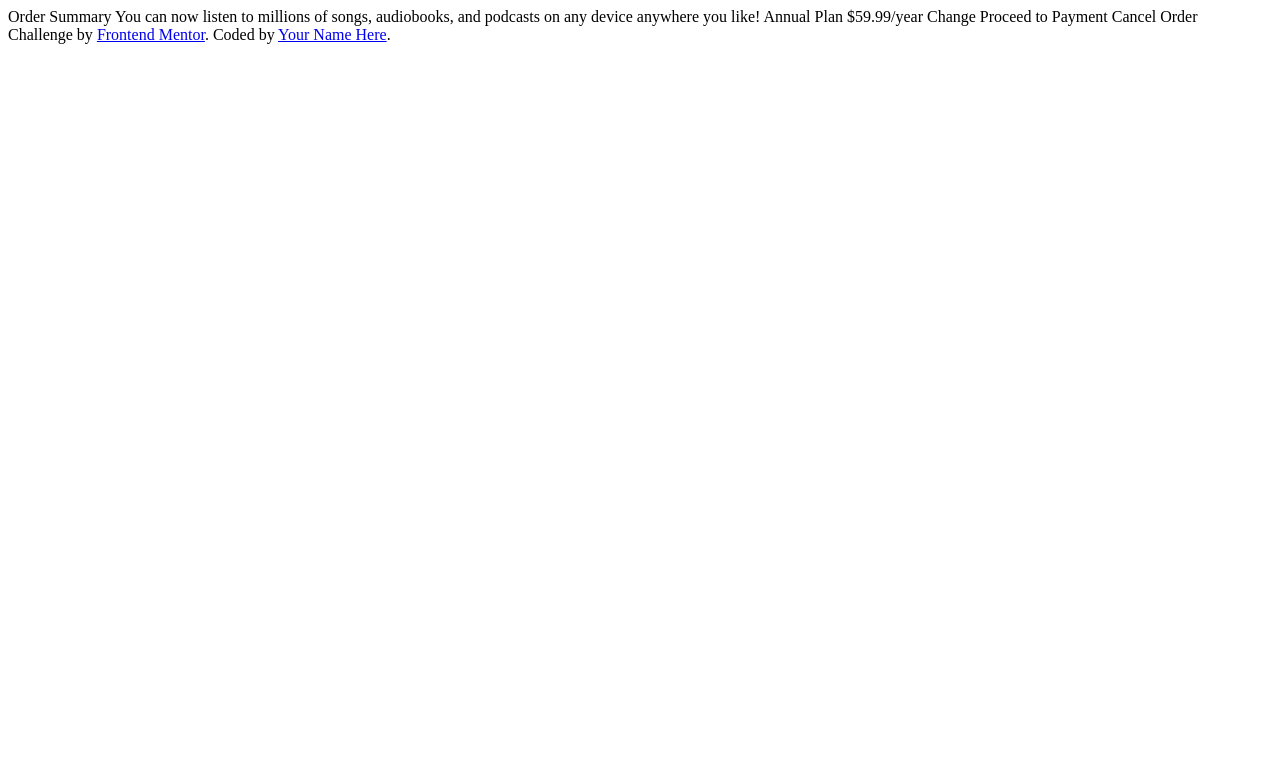
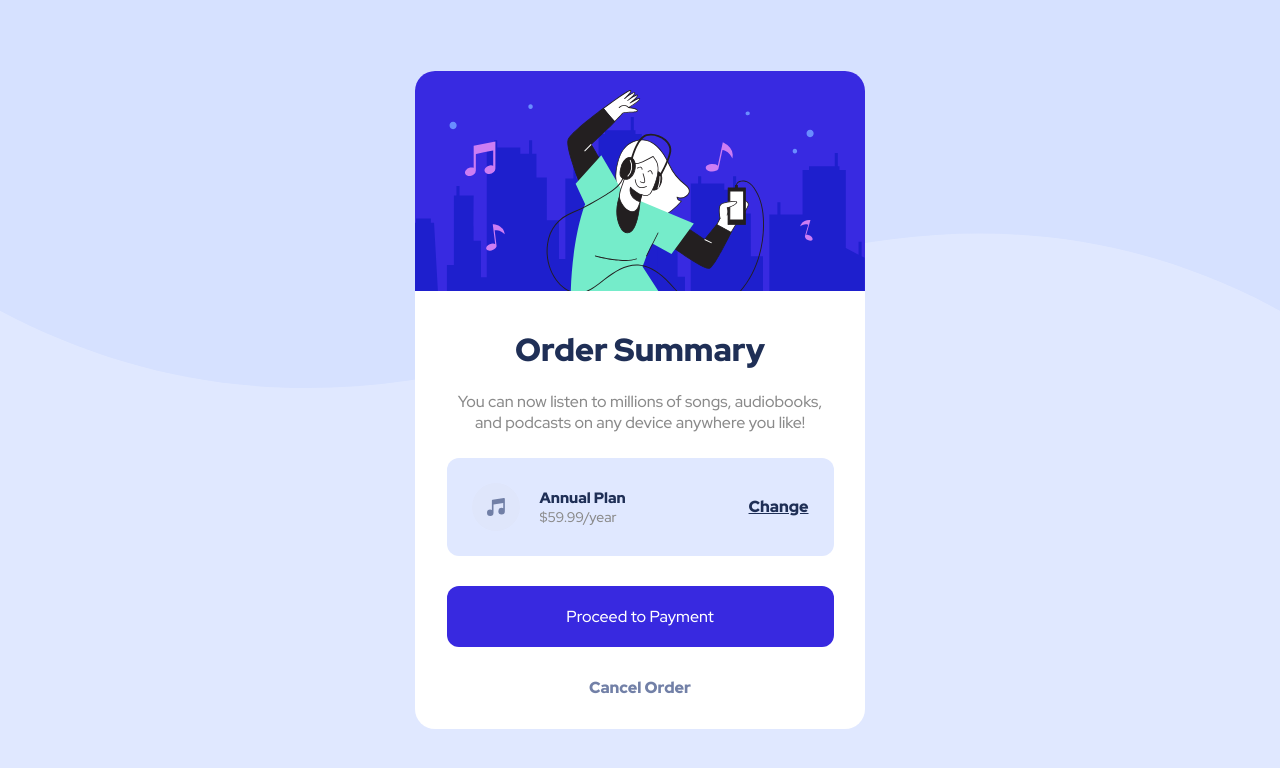
Before and after one commit to georgeuyi/georgeuyi, a plain HTML site: page index.html in a window 1280 px wide. Drawn offline with Linux system fonts and the light colour scheme; files that its build step writes are made by us from their sources.

Commit message:
final work

```diff
--- a/index.html
+++ b/index.html
@@ -6,26 +6,49 @@
  <link rel="icon" type="image/png" sizes="32x32" href="./images/favicon-32x32.png">
   <title>Frontend Mentor | Order summary card</title>
   <link rel="stylesheet" href="style.css">
-
 </head>
 <body>
 
-  Order Summary
 
-  You can now listen to millions of songs, audiobooks, and podcasts on any
+<div class="container">
+  <div class="hero">
+    <img src="images/illustration-hero.svg" alt="hero image">
+  </div>
+  <div class="text-content">
+    <h2 class="title">
+      Order Summary
+    </h2>
+    <p class="subtitle">
+      You can now listen to millions of songs, audiobooks, and podcasts on any
   device anywhere you like!
+    </p>
+    <div class="plan-box">
+      <div class="plan-box-left">
+        <img src="images/icon-music.svg" alt="">
+      <div>
+        <h5>Annual Plan</h5>
+        <p>$59.99/year</p>
+      </div>
+      </div>
+      <a href="#">Change</a>
+    </div>
+    <a href="#" class="proceed-btn">Proceed to Payment</a>
+    <a href="#" class="cancel-btn">Cancel Order</a>
+  </div>
+</div>
 
-  Annual Plan
-  $59.99/year
 
-  Change
 
-  Proceed to Payment
-  Cancel Order
 
-  <div class="attribution">
-    Challenge by <a href="https://www.frontendmentor.io?ref=challenge" target="_blank">Frontend Mentor</a>.
-    Coded by <a href="#">Your Name Here</a>.
-  </div>
+
+
+
+
+
+
+
+
+
+
 </body>
 </html>
--- /dev/null
+++ b/style.css
@@ -0,0 +1,116 @@
+@import url('https://fonts.googleapis.com/css2?family=Red+Hat+Display:wght@500;700;900&display=swap');
+
+*{
+margin: 0;
+padding: 0;
+box-sizing: border-box;
+}
+
+
+body {
+  font-family: 'Red Hat Display',
+  sans-serif;
+  min-height: 100vh;
+  background-image: url(images/pattern-background-desktop.svg);
+  background-repeat: no-repeat;
+  background-size: contain;
+  background-size: contain;
+  background-color:  hsl(225, 100%, 94%);
+  position: relative;
+  font-size: 16px;
+}
+
+.container {
+  position: absolute;
+  left: 50%;
+  top: 50%;
+  transform: translate(-50%, -50%);
+  max-width: 450px;
+  background-color: white;
+  border-radius: 20px;
+  overflow: hidden;
+}
+
+.text-content {
+  padding: 7%;
+  text-align: center;
+}
+
+.title {
+  color: hsl(223, 47%, 23%);
+  font-weight: 900;
+  font-size: 32px;
+  margin-bottom: 20px;
+}
+
+.subtitle{
+  color: #8a8a8a;
+  margin-bottom: 25px;
+}
+
+.plan-box{
+  background-color: hsl(225, 100%, 94%);
+  border-radius: 12px;
+  display: flex;
+  padding: 25px;
+  align-items: center;
+  justify-content: space-between;
+}
+
+.plan-box-left{
+  display: flex;
+  align-items: center;
+  text-align: left;
+}
+
+.plan-box-left div {
+  margin-left: 20px;
+}
+
+.plan-box-left div h5 {
+  font-weight: 900;
+  font-size: 15px;
+  color: hsl(223, 47%, 23%);
+}
+
+.plan-box-left div p {
+  font-size: 14px;
+  color:  #8a8a8a;
+}
+
+.plan-box a{
+  font-weight: 900;
+  color: hsl(223, 47%, 23%);
+}
+
+.plan-box a:hover{
+  text-decoration: none;
+  color: hsl(245, 75%, 52%);
+  transition: color .3s ease;
+}
+a.proceed-btn{
+  display: block;
+  text-decoration: none;
+  color: white;
+  background-color: hsl(245, 75%, 52%);
+  padding:  20px 0;
+  border-radius: 12px;
+  margin: 30px 0;
+  transition: background-color 3s ease
+}
+
+
+a.proceed-btn:hover{
+  background-color: hsl(224, 23%, 55%);
+}
+
+a.cancel-btn {
+color: hsl(224, 23%, 55%);
+text-decoration: none;
+font-weight: 900;
+transition: color .3s ease;
+}
+
+a.cancel-btn:hover{
+  color: hsl(223, 47%, 23%);
+}
```
Also changed, not shown: design/style.css (deleted).
